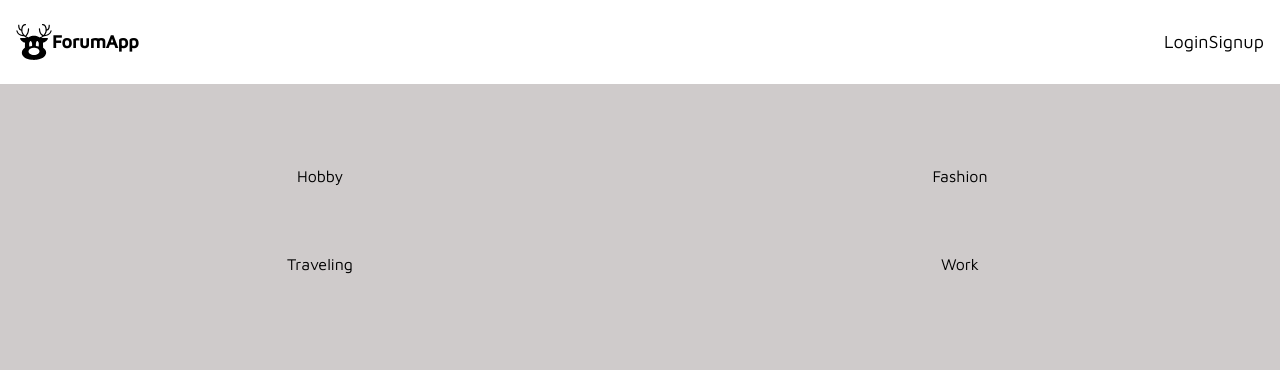
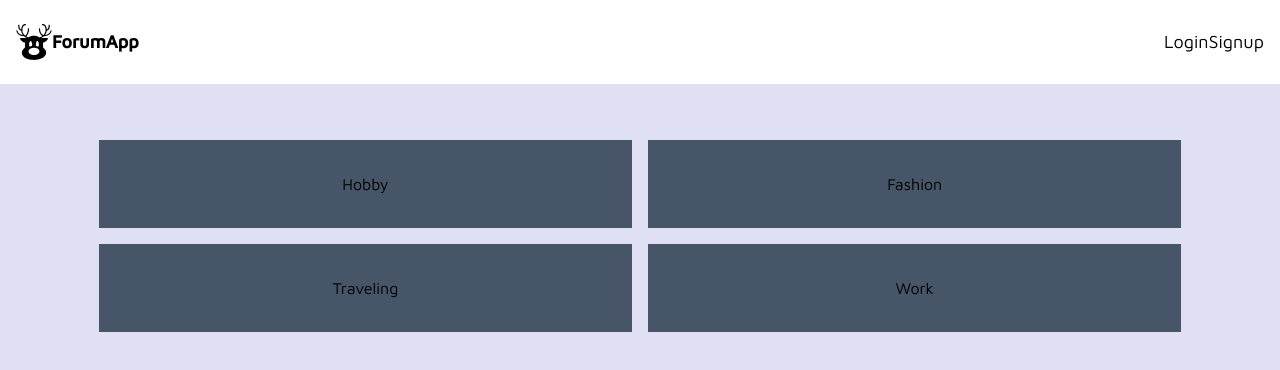
Before and after one commit to oliwerwojtas/forum-project, a React (Vite) app: page / in a window 1280 px wide. Shown: the top 370 px of the page. Built offline with nearby package versions, Linux system fonts and the light colour scheme; no server answers; the database is empty.

Commit message:
feat: :sparkles: change the appearance of topic categories on the main page

```diff
--- a/index.html
+++ b/index.html
@@ -4,7 +4,7 @@
     <meta charset="UTF-8" />
     <link rel="icon" type="image/svg+xml" href="/vite.svg" />
     <meta name="viewport" content="width=device-width, initial-scale=1.0" />
-    <title>Vite + React</title>
+    <title>ForumApp</title>
   </head>
   <body>
     <div id="root"></div>
--- a/src/components/Sidebar.jsx
+++ b/src/components/Sidebar.jsx
@@ -3,23 +3,23 @@ import Icon from "../assets/dashboard.svg";
 
 const Sidebar = () => {
   return (
-    <div className="">
-      <nav>
-        <ul className="flex justify-around">
-          <li>
-            <NavLink to="/">
-              <img src={Icon} alt="dashboard" className="w-6 h-6" />
+    <div className="px-6 mt-2">
+      <ul className="flex justify-start">
+        <li className="mr-2">
+          <NavLink exact to="/">
+            <div className="bg-blue-500 hover:bg-blue-700 text-white font-bold py-1 px-2 rounded">
               <span>Details</span>
+            </div>
           </NavLink>
         </li>
         <li>
           <NavLink to="/create">
-              <img src={Icon} alt="add" className="w-6 h-6" />
+            <div className="bg-blue-500 hover:bg-blue-700 text-white font-bold py-1 px-2 rounded">
               <span>New text</span>
+            </div>
           </NavLink>
         </li>
       </ul>
-      </nav>
     </div>
   );
 };
--- a/src/index.css
+++ b/src/index.css
@@ -5,6 +5,6 @@
 @tailwind utilities;
 
 body {
-  background-color: #cfcbcb;
+  background-color: #dfe0f3;
   font-family: "Maven Pro", sans-serif;
 }
--- a/src/pages/create/Create.jsx
+++ b/src/pages/create/Create.jsx
@@ -118,7 +118,10 @@ const Create = () => {
             />
           </div>
           <div className="flex items-center justify-between">
-            <button className="btn" type="submit">
+            <button
+              className="bg-blue-500 hover:bg-blue-700 text-white font-bold py-2 px-4 rounded"
+              type="submit"
+            >
               Add Subject
             </button>
           </div>
--- a/src/pages/homepage/HomePage.jsx
+++ b/src/pages/homepage/HomePage.jsx
@@ -15,21 +15,20 @@ const HomePage = () => {
     <div>
       {error && <p>{error}</p>}
       {documents && (
-        <div className="flex flex-wrap mt-12">
-          {categories.map((category) => (
-            <div className="flex w-2/4 justify-center items-center ">
-              <Link
-                className="my-8"
-                to="/"
-                onClick={() => handleCategoryClick(category.value)}
+        <div className="flex justify-center items-center flex-wrap mt-12">
+          {selectedCategory ? (
+            <TopicList topics={documents.filter((doc) => doc.category === selectedCategory)} />
+          ) : (
+            categories.map((category) => (
+              <div
+                className="flex w-5/12 justify-center items-center bg-slate-600 m-2"
                 key={category.value}
               >
-                <h3>{category.label}</h3>
-              </Link>
-            </div>
-          ))}
-          {selectedCategory && (
-            <TopicList topics={documents.filter((doc) => doc.category === selectedCategory)} />
+                <Link className="my-8" to="/" onClick={() => handleCategoryClick(category.value)}>
+                  <h3>{category.label}</h3>
+                </Link>
+              </div>
+            ))
           )}
         </div>
       )}
```
Also changed, not shown: src/pages/homepage/Home.css (added). Lines whose indentation alone changed are shown as unchanged.
